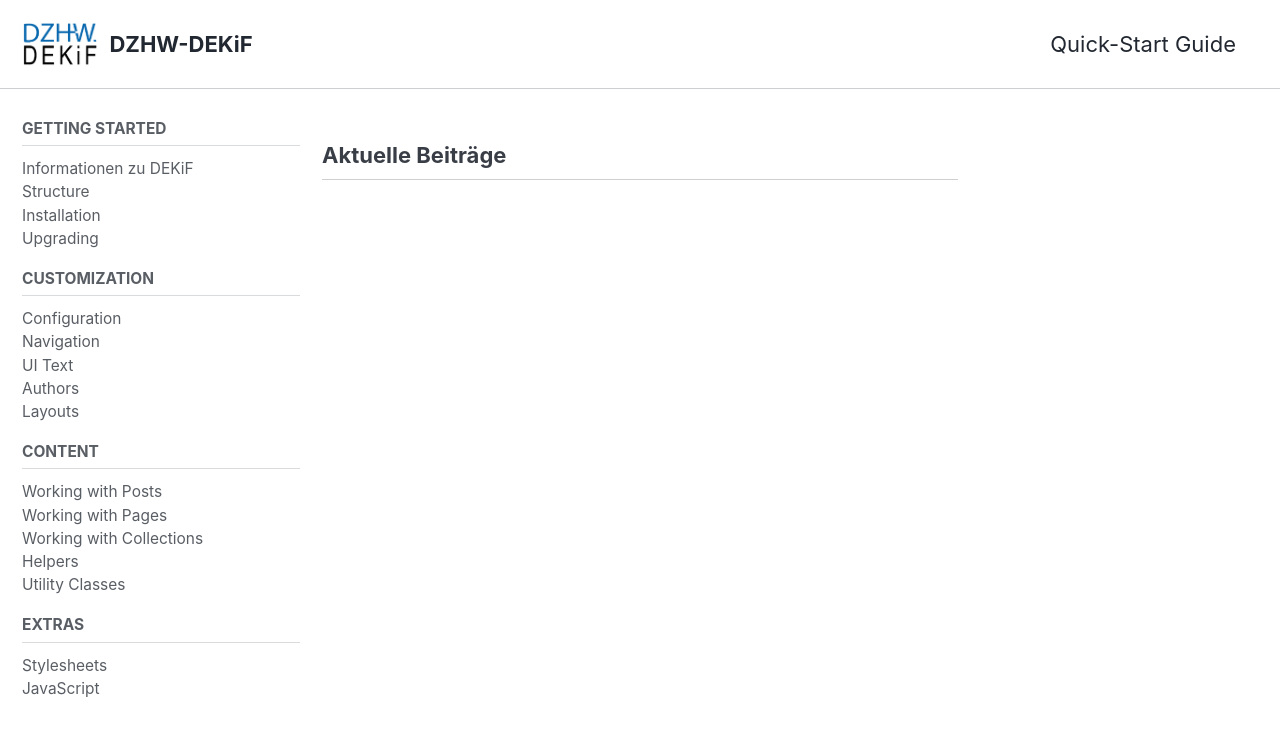
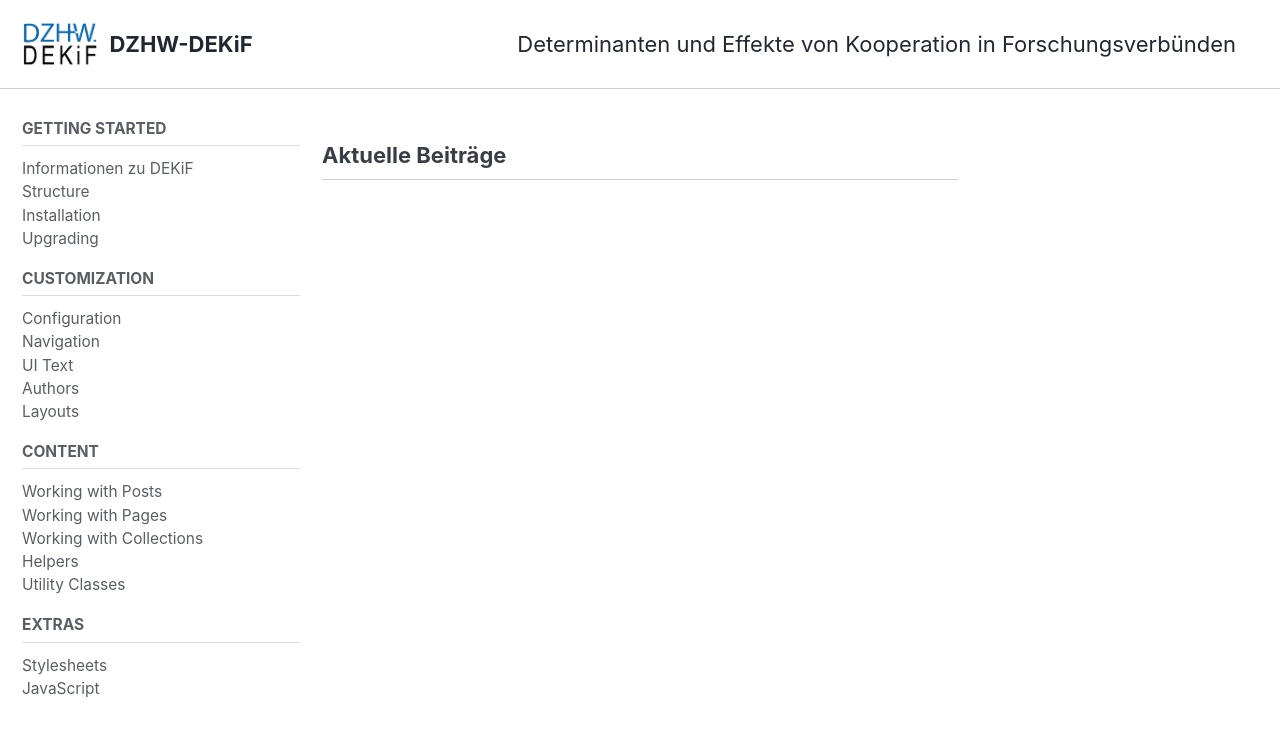
Before and after one commit to MalteHueckstaedt/Chernoff_Face, a Jekyll site: the page built from index.html, in a window 1280 px wide and 900 px high. Shown: the top 736 px of the window. Built offline with Jekyll 4.4.1, drawn with Linux system fonts in a browser that asks for light colours; cached includes are drawn as plain includes; nearby versions of some CDN libraries; the list of posts is cut into pages by our own code.

Commit message:
Änderung der rechten Navigation "Main": Anpassung an Inhalte von DEKiF

```diff
--- a/_data/navigation.yml
+++ b/_data/navigation.yml
@@ -1,7 +1,7 @@
 # main links
 main:
-  - title: "Quick-Start Guide"
-    url: https://mmistakes.github.io/minimal-mistakes/docs/quick-start-guide/
+  - title: "Determinanten und Effekte von Kooperation in Forschungsverbünden"
+    url: https://https://www.dzhw.eu/
   # - title: "About"
   #   url: https://mmistakes.github.io/minimal-mistakes/about/
   # - title: "Sample Posts"
```
